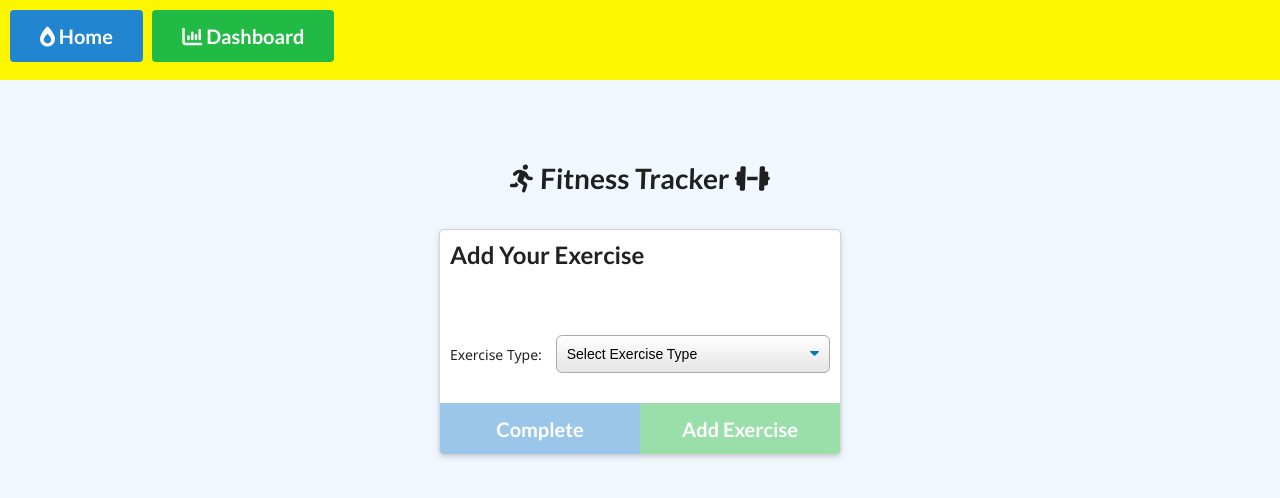
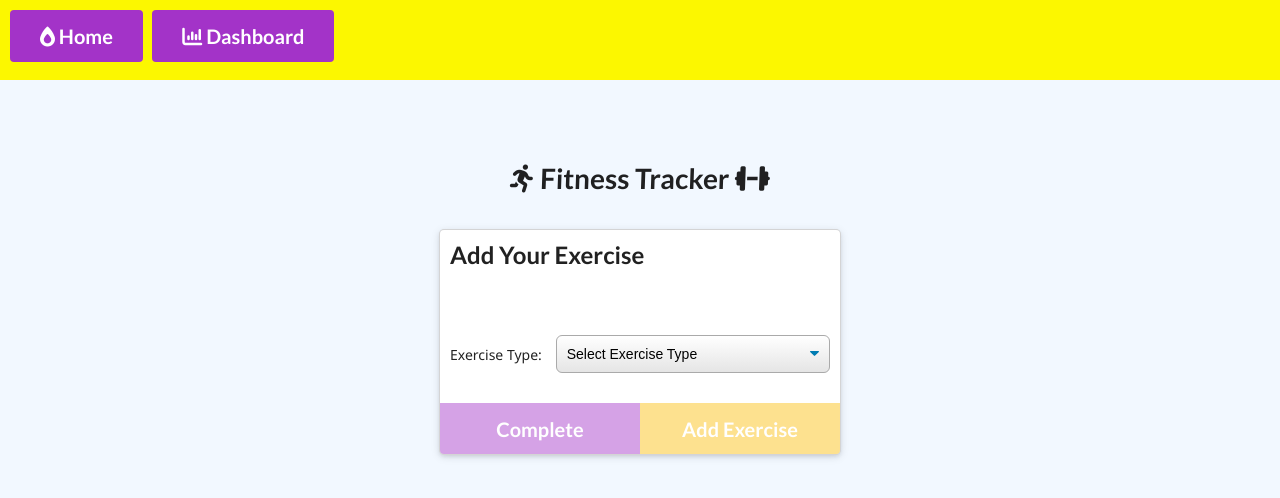
Before and after one commit to axnelly55/FitTracker, a website: page public/exercise.html in a window 1280 px wide. Drawn offline with nearby package versions, Linux system fonts and the light colour scheme; no server answers.

Commit message:
css changes, go lakers

```diff
--- a/public/exercise.html
+++ b/public/exercise.html
@@ -15,8 +15,8 @@
 
 <body>
   <nav>
-    <a href="/" class="huge ui blue button"><i class="fas fa-burn" aria-hidden="true"></i> Home</a>
-    <a href="/stats" class="huge positive ui button"><i class="fa fa-bar-chart" aria-hidden="true"></i> Dashboard</a>
+    <a href="/" class="huge ui purple button"><i class="fas fa-burn" aria-hidden="true"></i> Home</a>
+    <a href="/stats" class="huge purple ui button"><i class="fa fa-bar-chart" aria-hidden="true"></i> Dashboard</a>
   </nav>
   <div class="wrapper">
     <header>
@@ -71,10 +71,10 @@
             </div>
           </div>
           <div class="buttons">
-            <button disabled class="huge ui blue button complete">
+            <button disabled class="huge ui purple button complete">
               Complete
             </button>
-            <button disabled class="huge ui positive button add-another">
+            <button disabled class="huge ui yellow button add-another">
               Add Exercise
             </button>
           </div>
```
Also changed, not shown: public/index.html (+4 -4 lines).
